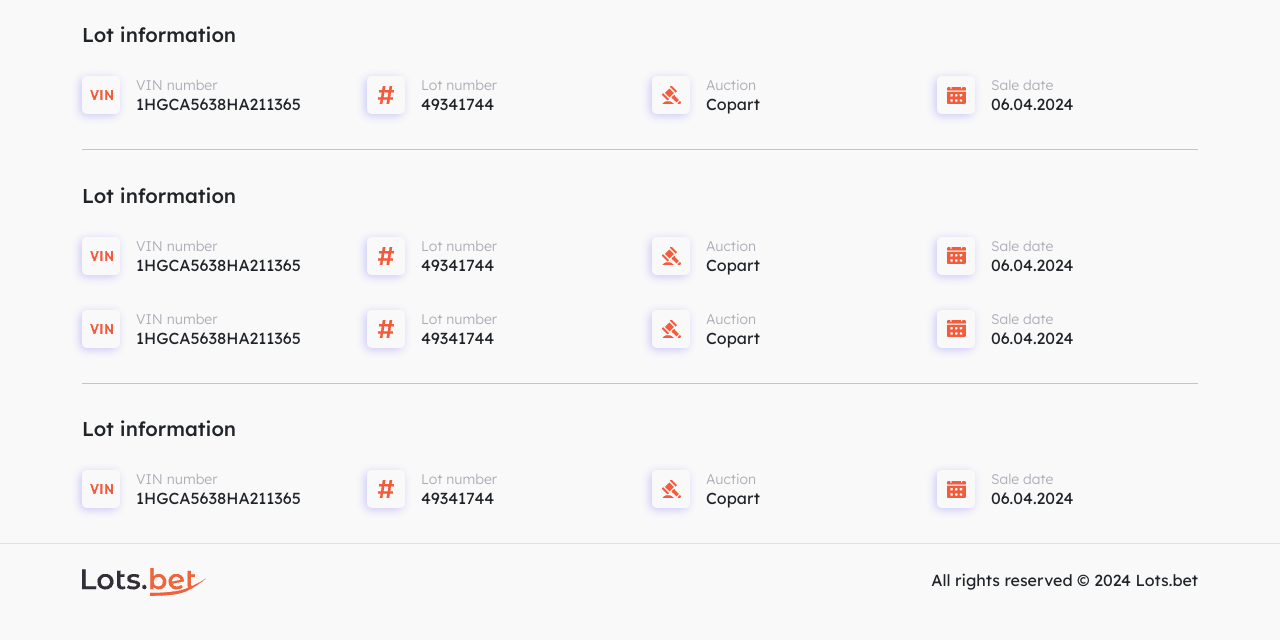
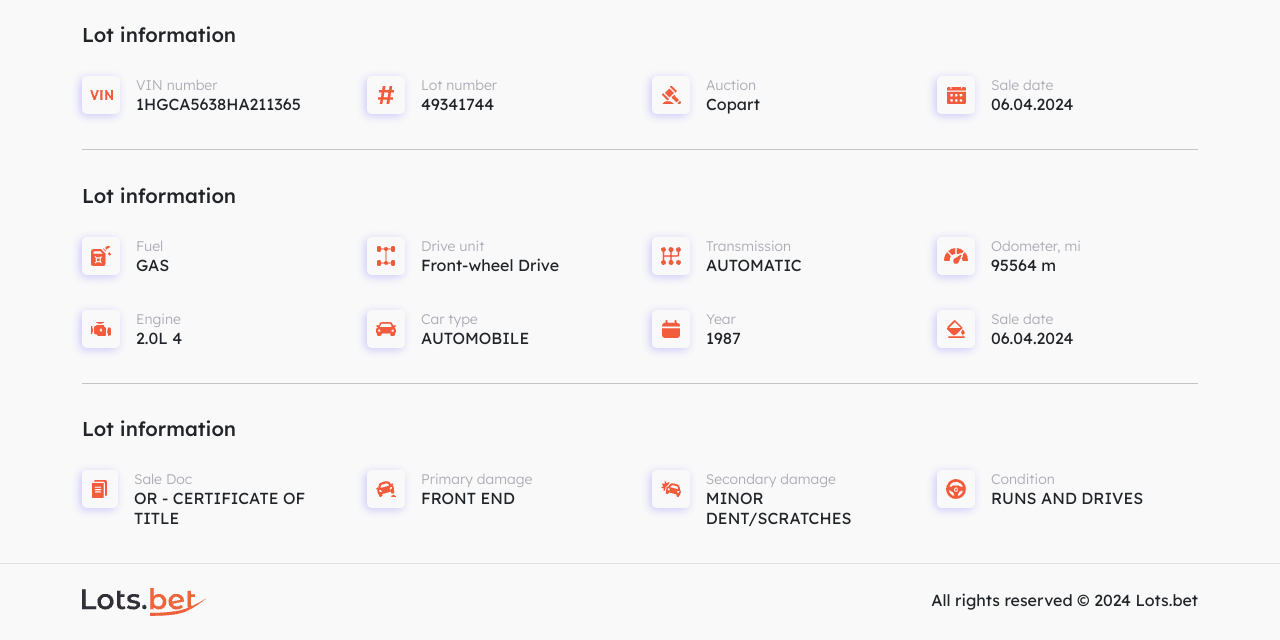
Before and after one commit to xxxLiMoNxxxx/projects, a PHP site: page /car.html in a window 1280 px wide. Shown: the part 671-1311 px from the top of the page. Before the commit the page ends 1267 px from the top, so only its background shows below. Run offline with PHP 8.4, Linux system fonts and the light colour scheme.

Commit message:
optimisation index.html and full car.html

```diff
--- a/html/sites/lots.bet/car.html
+++ b/html/sites/lots.bet/car.html
@@ -156,84 +156,84 @@
                     <div class="col-lg-3">
                         <div class="d-flex">
                             <div class="car-background-icon d-flex justify-content-center align-items-center me-3">
-                                <img src="img/vin.png" alt="vin">
+                                <img src="img/fuel-car.png" alt="fuel-car">
                             </div>
                             <div>
-                                <div class="option">VIN number</div>
-                                <div class="value">1HGCA5638HA211365</div>
+                                <div class="option">Fuel</div>
+                                <div class="value">GAS</div>
                             </div>
                         </div>
                     </div>
                     <div class="col-lg-3">
                         <div class="d-flex">
                             <div class="car-background-icon d-flex justify-content-center align-items-center me-3">
-                                <img src="img/number.png" alt="number">
+                                <img src="img/drive-unit-car.png" alt="drive-unit-car">
                             </div>
                             <div>
-                                <div class="option">Lot number</div>
-                                <div class="value">49341744</div>
+                                <div class="option">Drive unit</div>
+                                <div class="value">Front-wheel Drive</div>
                             </div>
                         </div>
                     </div>
                     <div class="col-lg-3">
                         <div class="d-flex">
                             <div class="car-background-icon d-flex justify-content-center align-items-center me-3">
-                                <img src="img/auction.png" alt="auction">
+                                <img src="img/transmission-car.png" alt="transmission-car">
                             </div>
                             <div>
-                                <div class="option">Auction</div>
-                                <div class="value">Copart</div>
+                                <div class="option">Transmission</div>
+                                <div class="value">AUTOMATIC</div>
                             </div>
                         </div>
                     </div>
                     <div class="col-lg-3">
                         <div class="d-flex">
                             <div class="car-background-icon d-flex justify-content-center align-items-center me-3">
-                                <img src="img/sale.png" alt="sale">
+                                <img src="img/odometer-car.png" alt="odometer-car">
                             </div>
                             <div>
-                                <div class="option">Sale date</div>
-                                <div class="value">06.04.2024</div>
+                                <div class="option">Odometer, mi</div>
+                                <div class="value">95564 m</div>
                             </div>
                         </div>
                     </div>
                     <div class="col-lg-3">
                         <div class="d-flex">
                             <div class="car-background-icon d-flex justify-content-center align-items-center me-3">
-                                <img src="img/vin.png" alt="vin">
+                                <img src="img/engine.png" alt="engine">
                             </div>
                             <div>
-                                <div class="option">VIN number</div>
-                                <div class="value">1HGCA5638HA211365</div>
+                                <div class="option">Engine</div>
+                                <div class="value">2.0L 4</div>
                             </div>
                         </div>
                     </div>
                     <div class="col-lg-3">
                         <div class="d-flex">
                             <div class="car-background-icon d-flex justify-content-center align-items-center me-3">
-                                <img src="img/number.png" alt="number">
+                                <img src="img/car.png" alt="car">
                             </div>
                             <div>
-                                <div class="option">Lot number</div>
-                                <div class="value">49341744</div>
+                                <div class="option">Car type</div>
+                                <div class="value">AUTOMOBILE</div>
                             </div>
                         </div>
                     </div>
                     <div class="col-lg-3">
                         <div class="d-flex">
                             <div class="car-background-icon d-flex justify-content-center align-items-center me-3">
-                                <img src="img/auction.png" alt="auction">
+                                <img src="img/year.png" alt="year">
                             </div>
                             <div>
-                                <div class="option">Auction</div>
-                                <div class="value">Copart</div>
+                                <div class="option">Year</div>
+                                <div class="value">1987</div>
                             </div>
                         </div>
                     </div>
                     <div class="col-lg-3">
                         <div class="d-flex">
                             <div class="car-background-icon d-flex justify-content-center align-items-center me-3">
-                                <img src="img/sale.png" alt="sale">
+                                <img src="img/color.png" alt="WHITE">
                             </div>
                             <div>
                                 <div class="option">Sale date</div>
@@ -248,44 +248,44 @@
                     <div class="col-lg-3">
                         <div class="d-flex">
                             <div class="car-background-icon d-flex justify-content-center align-items-center me-3">
-                                <img src="img/vin.png" alt="vin">
+                                <img src="img/docs.png" alt="docs">
                             </div>
                             <div>
-                                <div class="option">VIN number</div>
-                                <div class="value">1HGCA5638HA211365</div>
+                                <div class="option">Sale Doc</div>
+                                <div class="value">OR - CERTIFICATE OF TITLE</div>
                             </div>
                         </div>
                     </div>
                     <div class="col-lg-3">
                         <div class="d-flex">
                             <div class="car-background-icon d-flex justify-content-center align-items-center me-3">
-                                <img src="img/number.png" alt="number">
+                                <img src="img/damage.png" alt="damage">
                             </div>
                             <div>
-                                <div class="option">Lot number</div>
-                                <div class="value">49341744</div>
+                                <div class="option">Primary damage</div>
+                                <div class="value">FRONT END</div>
                             </div>
                         </div>
                     </div>
                     <div class="col-lg-3">
                         <div class="d-flex">
                             <div class="car-background-icon d-flex justify-content-center align-items-center me-3">
-                                <img src="img/auction.png" alt="auction">
+                                <img src="img/damage-2.png" alt="damage">
                             </div>
                             <div>
-                                <div class="option">Auction</div>
-                                <div class="value">Copart</div>
+                                <div class="option">Secondary damage</div>
+                                <div class="value">MINOR DENT/SCRATCHES</div>
                             </div>
                         </div>
                     </div>
                     <div class="col-lg-3">
                         <div class="d-flex">
                             <div class="car-background-icon d-flex justify-content-center align-items-center me-3">
-                                <img src="img/sale.png" alt="sale">
+                                <img src="img/condition.png" alt="condition">
                             </div>
                             <div>
-                                <div class="option">Sale date</div>
-                                <div class="value">06.04.2024</div>
+                                <div class="option">Condition</div>
+                                <div class="value">RUNS AND DRIVES</div>
                             </div>
                         </div>
                     </div>
```
Also changed, not shown: html/sites/lots.bet/index.css (+62 -3 lines), html/sites/lots.bet/index.html (+10 -10 lines), html/sites/lots.bet/img/car-search-mb.png (added), html/sites/lots.bet/img/car.png (added), html/sites/lots.bet/img/color.png (added), html/sites/lots.bet/img/condition.png (added), html/sites/lots.bet/img/damage-2.png (added), html/sites/lots.bet/img/damage.png (added), html/sites/lots.bet/img/docs.png (added), html/sites/lots.bet/img/drive-unit-car.png (added), html/sites/lots.bet/img/engine.png (added), html/sites/lots.bet/img/fuel-car.png (added), html/sites/lots.bet/img/odometer-car.png (added), html/sites/lots.bet/img/search.png, 2 more files, 1 other file.
